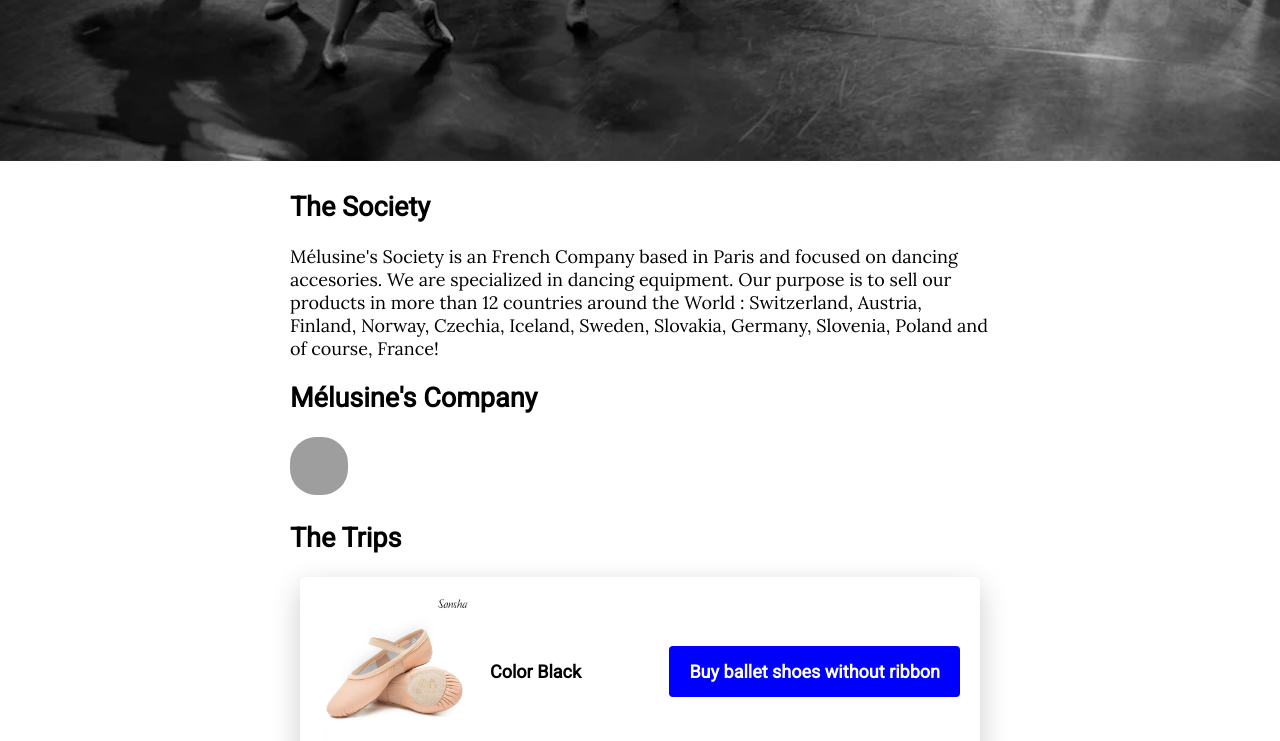
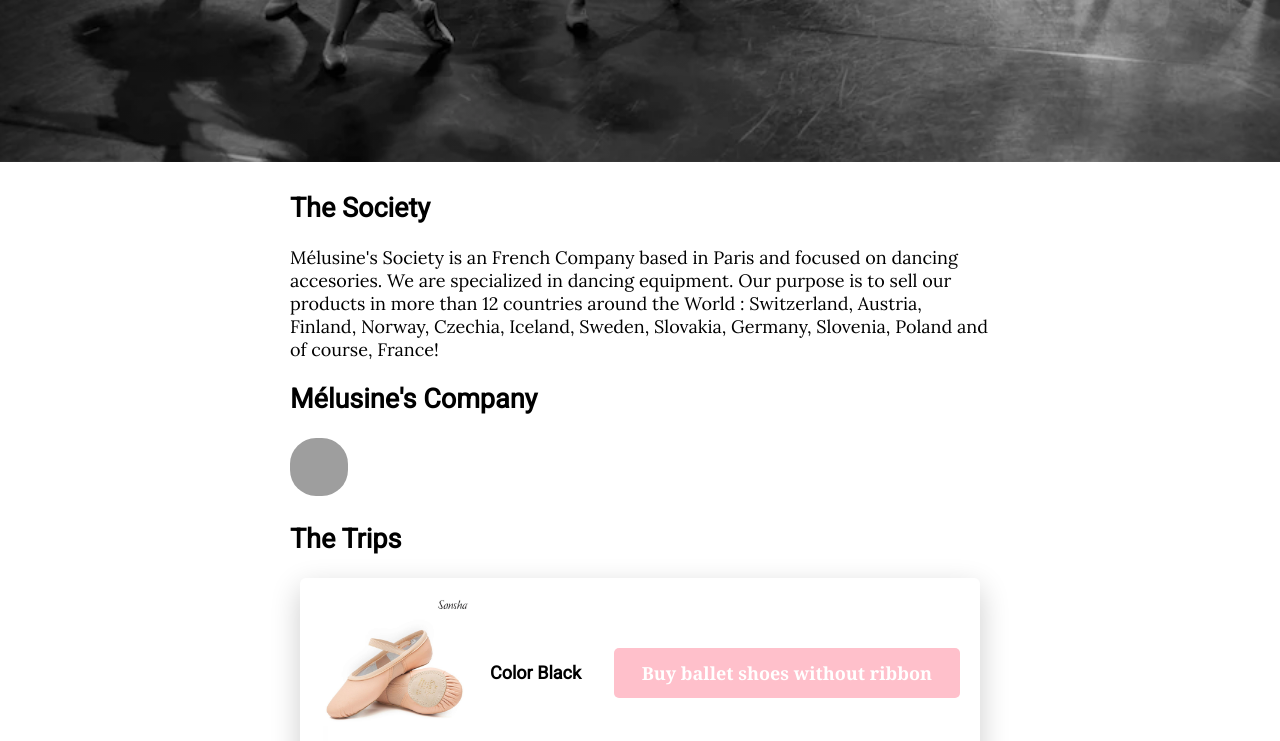
Before and after one commit to melusinelrs/My-stratup, a plain HTML site: page index.html in a window 1280 px wide. Shown: the part 400-1141 px from the top of the page. Drawn offline with Linux system fonts and the light colour scheme; grey boxes are pictures that could not be loaded; a script that the page names is missing.

Commit message:
Update button.css

```diff
--- a/css/components/button.css
+++ b/css/components/button.css
@@ -1,8 +1,8 @@
 .btn-blue {
-	background-color: blue;
-	padding: 15px 20px;
-	border-radius: 4px;
+	background-color: pink;
+	padding: 13px 28px;
+	border-radius: 5px;
 	color:  white;
 	font-weight: bold;
-	font-family:  "Roboto", sans-serif;
+	font-family:  "Georgia", sans-serif;
 }
```
